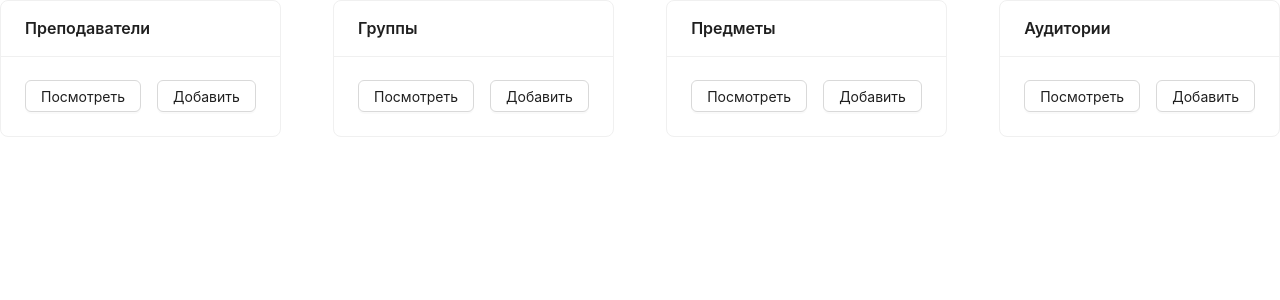
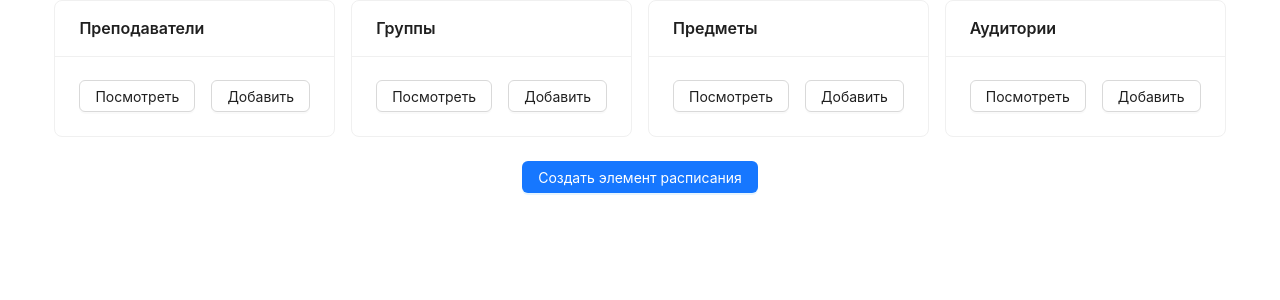
Before and after one commit to LizKa2091/schedule-planner, a React (Vite) app in the folder client/: page /manage in a window 1280 px wide. Shown: the top 300 px of the page. Built offline with nearby package versions, Linux system fonts and the light colour scheme.

Commit message:
feat(ManagePage): add button for displaying ScheduleForm

```diff
--- a/client/src/pages/ManagePage.tsx
+++ b/client/src/pages/ManagePage.tsx
@@ -7,6 +7,7 @@ import TeacherForm from '@/components/form/TeacherForm';
 import GroupForm from '@/components/form/GroupForm';
 import SubjectForm from '@/components/form/SubjectForm';
 import RoomForm from '@/components/form/RoomForm';
+import ScheduleForm from '@/components/form/ScheduleForm';
 import { useScheduleStore } from '@/store/scheduleStore';
 import { columnsMap } from '@/components/entity-table/columnsMap';
 
@@ -29,12 +30,14 @@ const ManagePage: FC = () => {
 
          case 'rooms-view': return <EntityTable data={rooms} cols={columnsMap.rooms} />;
          case 'rooms-form': return <RoomForm />;
+
+         case 'schedule-block': return <ScheduleForm />
       }
    }
 
    return (
-      <>
-         <Flex justify='space-between'>
+      <Flex justify='center' align='center' gap='large' vertical>
+         <Flex justify='space-between' gap='middle'>
             <Card title='Преподаватели'>
                <Flex gap='middle'>
                   <Button onClick={() => setCurrModal('teachers-view')}>Посмотреть</Button>
@@ -60,12 +63,13 @@ const ManagePage: FC = () => {
                </Flex>
             </Card>
          </Flex>
+         <Button type='primary' onClick={() => setCurrModal('schedule-block')}>Создать элемент расписания</Button>
          {currModal &&
             <Modal onClose={() => setCurrModal(null)}>
                {renderModalContent(currModal)}
             </Modal>
          }
-      </>
+      </Flex>
    )
 }
 
```
